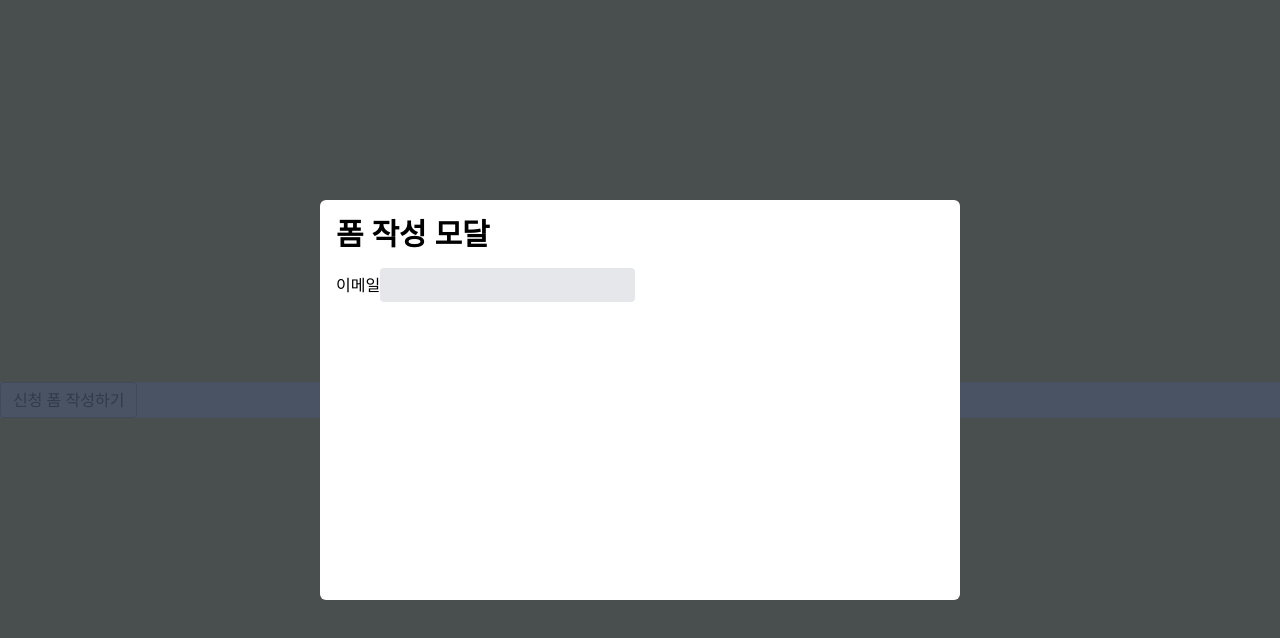
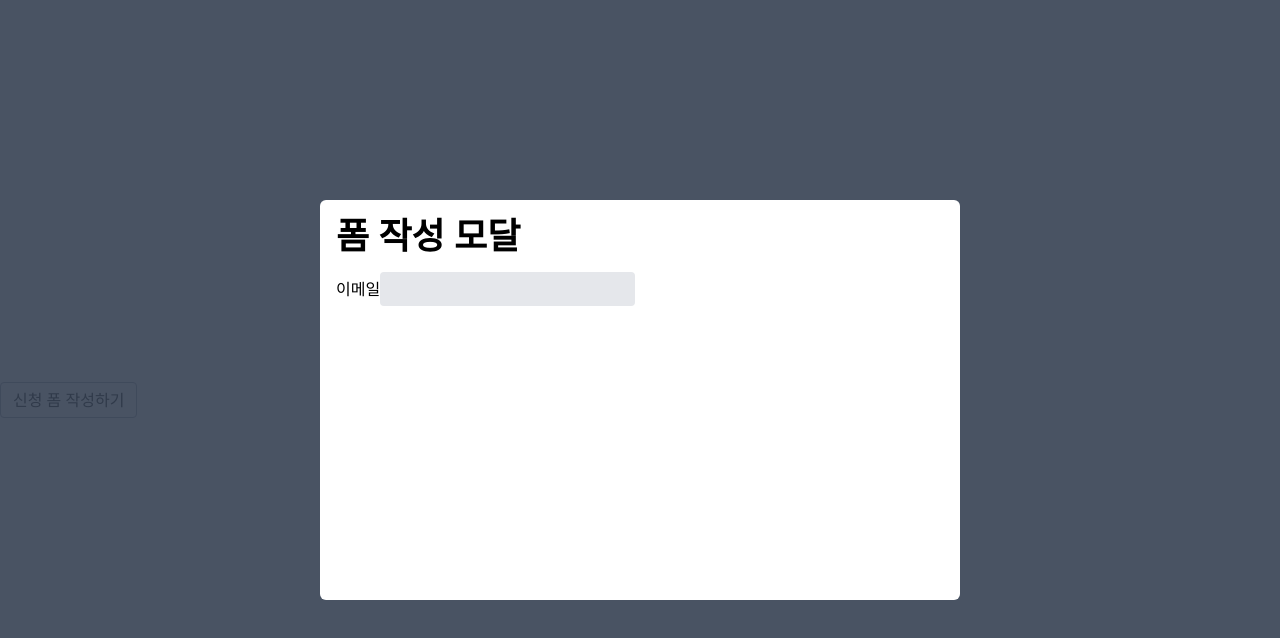
Before and after one commit to Einere/toss-fe-code-challenge-2025, a React (Vite) app: page / in a window 1280 px wide. Both pictures are taken after a click on the button "신청 폼 작성하기". Shown: the part 418-1056 px from the top of the page. Built offline with nearby package versions, Linux system fonts and the light colour scheme.

Commit message:
feat: 접근성 폼 모달 구현 2
1. 불필요한 주석 및 코드 정리
2. titleId 를 이용해 aria-labelledby 속성을 활용
3. tabIndex 를 활용해 모달 제목에 포커스가 가도록 함
4. 모달이 닫히면 트리거 버튼에 포커스가 돌아가도록 함

```diff
--- a/src/AccessableModal.tsx
+++ b/src/AccessableModal.tsx
@@ -12,14 +12,8 @@ export function AccessibleModal({
 }: PropsWithChildren<AccessibleModalProps>) {
   const modalRef = useRef<HTMLDivElement>(null);
 
-  // 1. UI/UX: 배경 스크롤 잠금
-  // useLockBodyScroll();
-
-  // 3. 포커스 흐름: Focus Trap 설정
-  // 모달이 열릴 때 제목으로 포커스 이동 (useFocusTrap 내부에서 처리)
-  // useFocusTrap(modalRef);
-
   useEffect(() => {
+    // 모달 내 제목 요소에 포커스 주기
     if (modalRef.current) {
       const heading =
         modalRef.current.querySelector<HTMLDivElement>("[role='heading']");
@@ -29,6 +23,7 @@ export function AccessibleModal({
         console.log("focus!");
       }
 
+      // 모달 바깥 요소 스크롤 방지
       document.body.classList.add("overflow-hidden");
     }
   }, []);
@@ -36,22 +31,18 @@ export function AccessibleModal({
   return (
     <div
       className="modal-overlay"
-      // 모달 닫기: Overlay 클릭
+      // 오버레이 영역 클릭 시, 모달 닫기
       onClick={(e) => {
         if (e.target === e.currentTarget) {
           console.log("close by clicking overaly!");
           onClose(null);
         }
       }}
-      // 모달 닫기: esc 키 다운
+      // ESC 키 다운 시, 모달 닫기
       onKeyDown={(e) => {
         if (e.key === "Escape") {
           onClose(null);
         }
-      }}
-      onScroll={(e) => {
-        e.preventDefault();
-        e.stopPropagation();
       }}
     >
       <div
@@ -60,7 +51,6 @@ export function AccessibleModal({
         aria-modal="true"
         aria-labelledby={titleId}
         className="modal-container"
-        tabIndex={-1} // 포커스 이동을 위해 설정 (첫 포커스 요소로)
       >
         {children}
       </div>
--- a/src/FormModalContent.tsx
+++ b/src/FormModalContent.tsx
@@ -1,13 +1,13 @@
-// FormModalContent.tsx
 import React from "react";
 import { useForm } from "react-hook-form";
-import type { FormInput } from "./types"; // 폼 유효성 검사 라이브러리
+import type { FormInput } from "./types";
 
 interface FormModalContentProps {
+  titleId: string;
   onClose: (data: FormInput | null) => void;
 }
 
-export function FormModalContent({ onClose }: FormModalContentProps) {
+export function FormModalContent({ titleId, onClose }: FormModalContentProps) {
   const {
     register,
     handleSubmit,
@@ -20,9 +20,10 @@ export function FormModalContent({ onClose }: FormModalContentProps) {
 
   return (
     <div className="h-full overflow-y-scroll p-4">
-      <h2 id="modal-title" role="heading" className="mb-4">
+      {/* tabIndex 를 이용해 모달이 열린 후, 제목에 포커스가 가도록 함 */}
+      <h1 id={titleId} role="heading" className="mb-4" tabIndex={-1}>
         폼 작성 모달
-      </h2>
+      </h1>
       <form onSubmit={handleSubmit(onSubmit)}>
         <label htmlFor="input-email" aria-labelledby="input-email">
           이메일
@@ -40,7 +41,7 @@ export function FormModalContent({ onClose }: FormModalContentProps) {
           aria-invalid={errors.email ? "true" : "false"}
         />
         {errors.email && (
-          // 폼 사용성: 스크린리더에게 즉시 전달
+          // alert 역할을 통해 즉각적인 경고
           <p role="alert" className="text-error">
             {errors.email.message}
           </p>
--- a/src/ModalFormPage.tsx
+++ b/src/ModalFormPage.tsx
@@ -2,18 +2,22 @@ import { openFormModal } from "./ModalManager";
 
 const ModalFormPage = () => {
   /* 여기에 구현해 주세요 */
-  async function openFormModalAndGetFormValues() {
-    const formValues = await openFormModal();
+  async function openFormModalAndGetFormValues(element: HTMLButtonElement) {
+    const formValues = await openFormModal(element);
 
     console.log("form values!", formValues);
   }
   return (
     <div>
-      <div className="h-[800px] bg-amber-300"></div>
-      <button type="button" onClick={openFormModalAndGetFormValues}>
+      <div className="h-[800px]"></div>
+      <button
+        type="button"
+        onClick={(e) => openFormModalAndGetFormValues(e.currentTarget)}
+        className="focus:text-red-500"
+      >
         신청 폼 작성하기
       </button>
-      <div className="h-[800px] bg-amber-300"></div>
+      <div className="h-[800px]"></div>
     </div>
   );
 };
--- a/src/ModalManager.tsx
+++ b/src/ModalManager.tsx
@@ -2,10 +2,11 @@ import type { FormInput } from "./types";
 import { createRoot } from "react-dom/client";
 import { AccessibleModal } from "./AccessableModal";
 import { FormModalContent } from "./FormModalContent";
-import { createPortal } from "react-dom";
 
-export const openFormModal = (): Promise<FormInput | null> => {
-  // 모달 포탈 생성 + dom 에 붙이기
+export const openFormModal = (
+  element: HTMLButtonElement,
+): Promise<FormInput | null> => {
+  // 모달용 포탈 생성 + DOM에 붙이기
   const portalRoot =
     document.getElementById("modal-root") || document.createElement("div");
   if (!document.getElementById("modal-root")) {
@@ -13,21 +14,24 @@ export const openFormModal = (): Promise<FormInput | null> => {
     document.body.appendChild(portalRoot);
   }
 
-  // 프로미스 리턴
+  // 폼 모달의 결과 값을 해결
   return new Promise((resolve) => {
     const handleClose = (data: FormInput | null) => {
       resolve(data);
 
-      // 포탈 제거 + 오버플로우 히든 스타일 속성 제거
+      // 모달용 포탈 제거 + 바깥 영역 스크롤 허용
       document.body.removeChild(portalRoot);
       document.body.classList.remove("overflow-hidden");
+
+      // 클릭한 요소에 포커스 돌려주기
+      element.focus();
     };
 
-    // 폼 모달을 createRoot 를 이용해 렌더링
+    // 폼 모달을 createRoot 를 이용해 렌더링.
     // createPortal 은 JSX 영역에서만 동작하는 듯.
     createRoot(portalRoot).render(
-      <AccessibleModal titleId="foo" onClose={handleClose}>
-        <FormModalContent onClose={handleClose} />
+      <AccessibleModal titleId="modal-title-id" onClose={handleClose}>
+        <FormModalContent titleId="modal-title-id" onClose={handleClose} />
       </AccessibleModal>,
     );
   });
```
